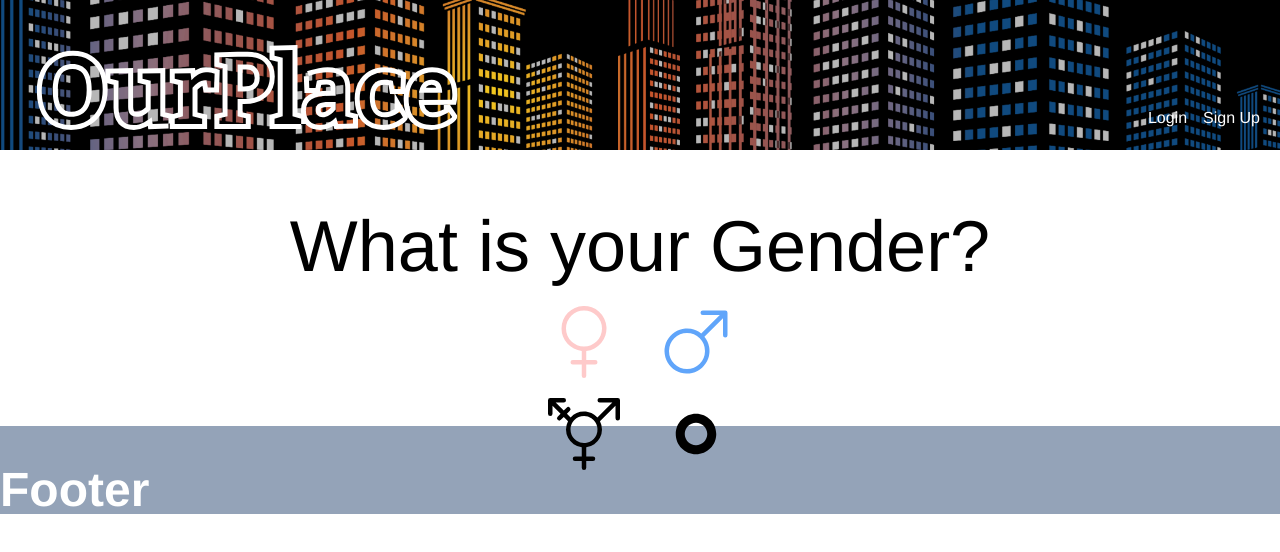
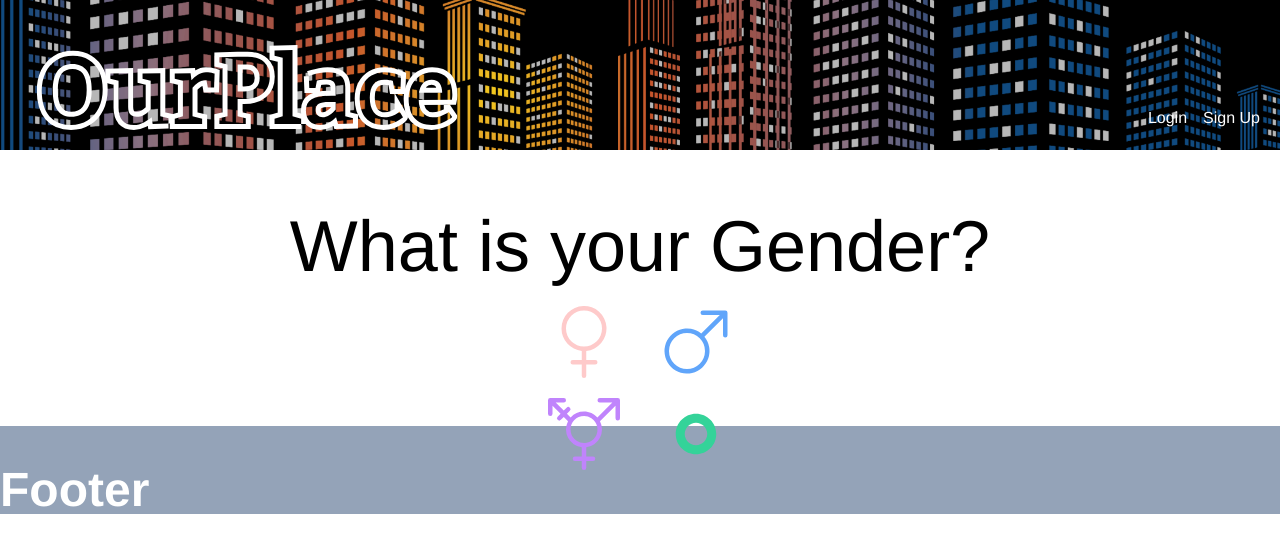
Before and after one commit to awchen85/project-3, a React (Create React App) app in the folder client/: page /Profile in a window 1280 px wide. Shown: the top 552 px of the page. Built offline with nearby package versions, Linux system fonts and the light colour scheme.

Commit message:
Created password validation in user model, formatted registration page, and created profile page

```diff
--- a/client/src/pages/ProfileSetup.js
+++ b/client/src/pages/ProfileSetup.js
@@ -19,10 +19,10 @@ function Profile() {
           </div>
         </div>
         <div className="flex justify-center m-5">
-          <div className="text-7xl -translate-x-5">
+          <div className="text-7xl text-purple-400 -translate-x-5 rounded">
             <BsGenderTrans />
           </div>
-          <div className="text-7xl translate-x-5">
+          <div className="text-7xl translate-x-5 text-emerald-400">
             <FaGenderless />
           </div>
         </div>
--- a/client/src/pages/Registration.js
+++ b/client/src/pages/Registration.js
@@ -44,7 +44,7 @@ export default function Registration() {
 
   return (
     <div className="md:flex justify-center">
-      <div className="mt-5">
+      <div className="mt-5 group">
         {error ? (
           <div>
             <p className="error-text">The provided credentials are incorrect</p>
@@ -85,7 +85,7 @@ export default function Registration() {
               onChange={handleChange}
             />
           </label>
-          <div className="group">
+          <div className="">
             <label htmlFor="password">
               Password
               <input
@@ -96,17 +96,23 @@ export default function Registration() {
                 value={formState.password}
                 onChange={handleChange}
               />
+              <div className="invisible">
+                <p className="text-zinc-400 text-xs group-hover:visible flex-wrap">
+                  7 characters long, lowercase/uppercase, 1 number, 1 special
+                  character
+                </p>
+              </div>
             </label>
-            <div className="invisible">
-              <p className="text-zinc-400 text-xs group-hover:visible flex-wrap">7 characters long, lowercase/uppercase, 1 number, 1 special character</p>
-            </div>
           </div>
           <button className="form-button hover:bg-teal-300" type="submit">
             Sign Up
           </button>
           <p>
             Already have an account? Login
-            <Link className="hover:text-teal-300" to="/login"> here</Link>
+            <Link className="hover:text-teal-300" to="/login">
+              {' '}
+              here
+            </Link>
           </p>
         </form>
       </div>
```
